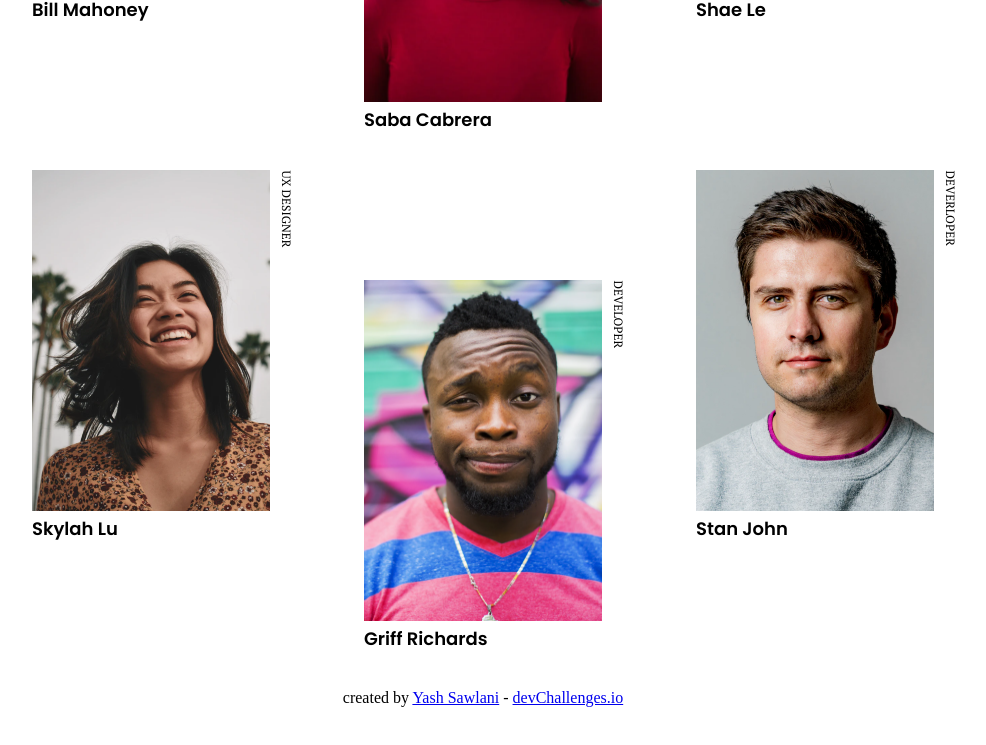
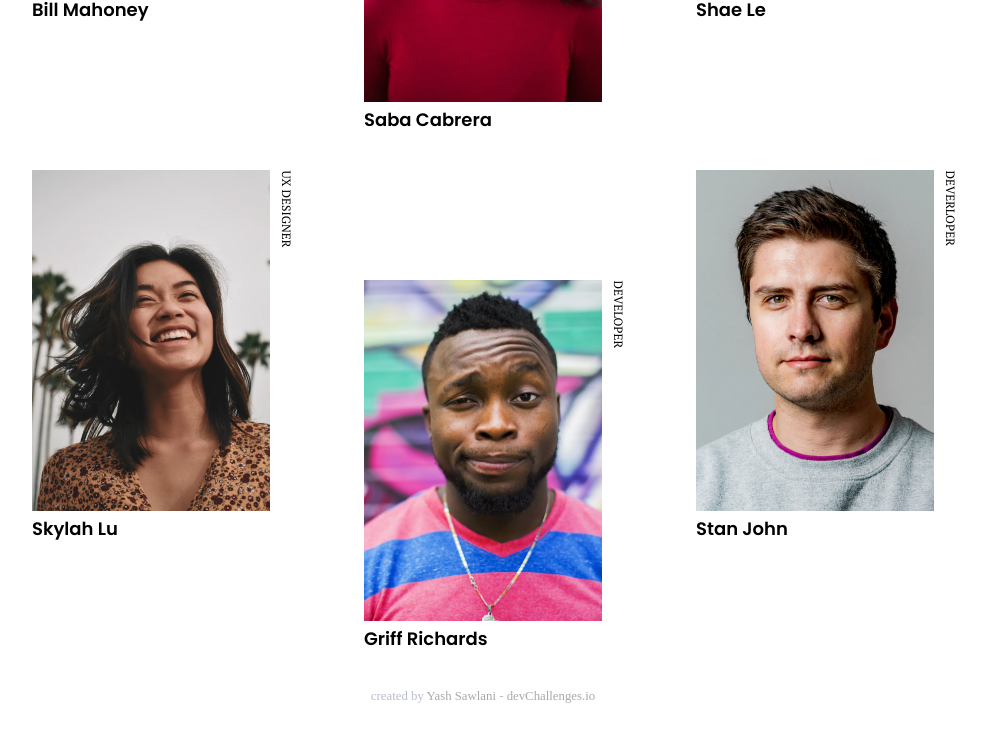
Before and after one commit to Yash846/Teams--age-devChallenges, a plain HTML site: page index.html in a window 1280 px wide. Shown: the part 608-1353 px from the top of the page, without its empty margins (157-1143 px from the left). Drawn offline with Linux system fonts and the light colour scheme.

Commit message:
finally final commit

```diff
--- a/styles/style.css
+++ b/styles/style.css
@@ -181,4 +181,16 @@ body {
             transform: rotate(90deg) translate(-215px, -70px);
   }
 }
+
+.footer {
+  text-align: center;
+  color: #b9bdcf;
+  font-size: 0.8rem;
+  margin-bottom: 30px;
+}
+
+.footer a {
+  text-decoration: none;
+  color: #a9a9a9;
+}
 /*# sourceMappingURL=style.css.map */
```
Also changed, not shown: 1 other file.
